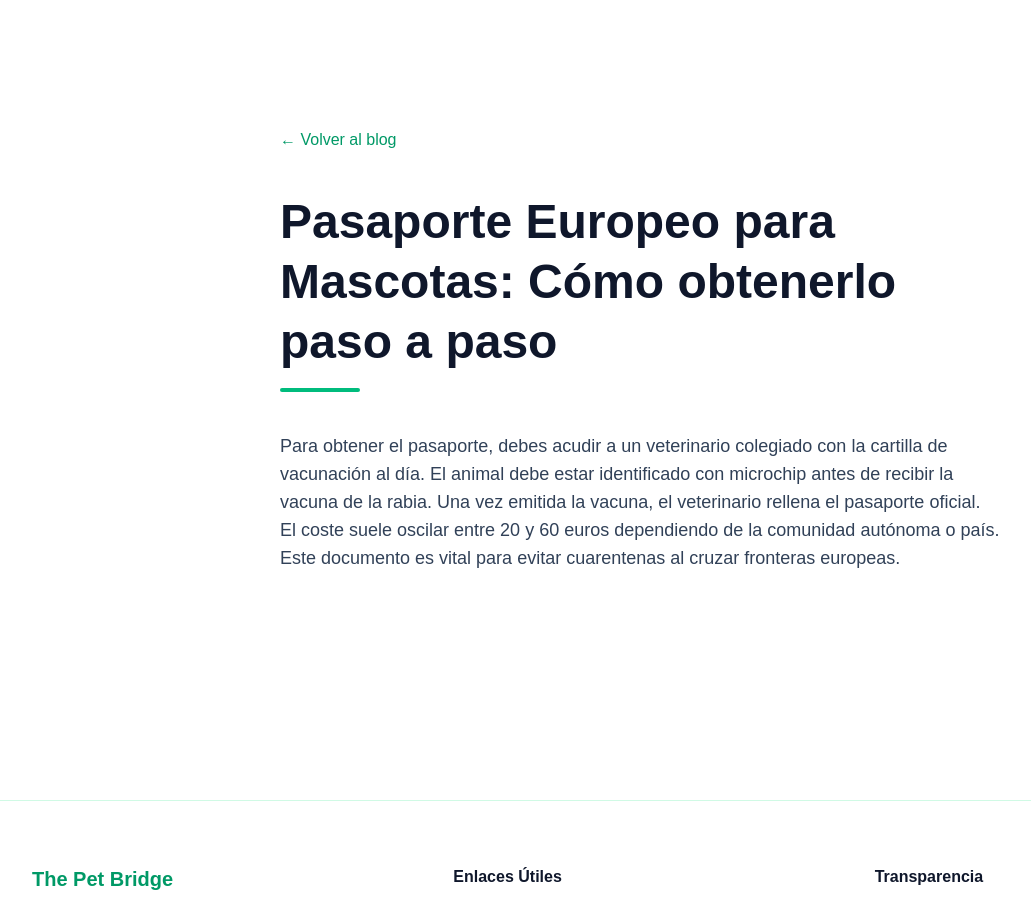
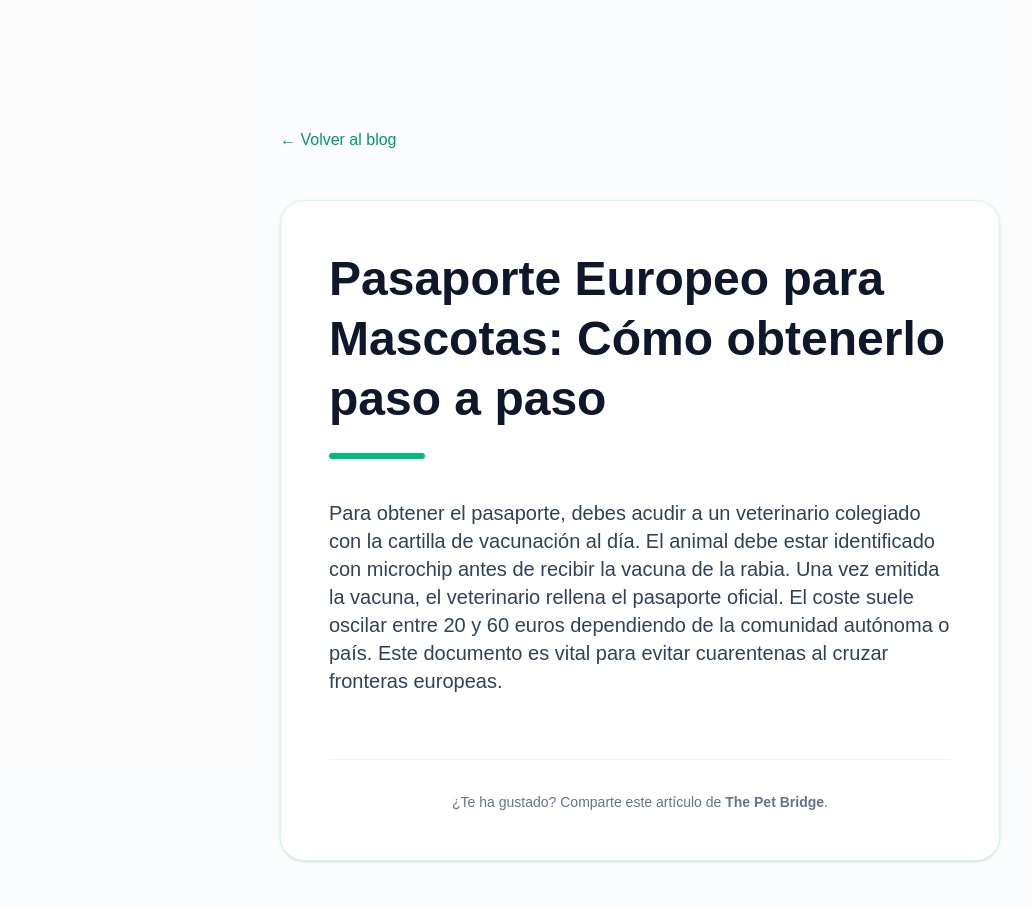
Before and after one commit to eduardochapellin1-debug/thepetbridge, a Next.js app: page /blog/como-obtener-pasaporte-europeo in a window 1280 px wide. Shown: the top 907 px of the page, without its empty margins (0-1031 px from the left). Built offline with nearby package versions, Linux system fonts and the light colour scheme.

Commit message:
UI: mejorado diseño de lectura del blog

```diff
--- a/app/blog/[slug]/page.tsx
+++ b/app/blog/[slug]/page.tsx
@@ -2,13 +2,9 @@ import { BLOG_POSTS } from '../../data/posts';
 import Link from 'next/link';
 import { notFound } from 'next/navigation';
 
-// Hacemos la función asíncrona (async) para que espere a los params
 export default async function PostPage({ params }: { params: Promise<{ slug: string }> }) {
-  // Esperamos a que los params lleguen
   const resolvedParams = await params;
   const slug = resolvedParams.slug;
-
-  // Buscamos el post
   const post = BLOG_POSTS[slug as keyof typeof BLOG_POSTS];
 
   if (!post) {
@@ -16,26 +12,33 @@ export default async function PostPage({ params }: { params: Promise<{ slug: str
   }
 
   return (
-    <main className="min-h-screen bg-white pt-32 pb-20">
+    <main className="min-h-screen bg-slate-50/50 pt-32 pb-20">
       <div className="max-w-3xl mx-auto px-6">
         <Link
           href="/blog"
-          className="text-emerald-600 hover:text-emerald-700 font-medium flex items-center gap-2 mb-10 transition-colors"
+          className="text-emerald-600 hover:text-emerald-700 font-medium flex items-center gap-2 mb-12 transition-all hover:-translate-x-1"
         >
           ← Volver al blog
         </Link>
 
-        <article>
+        <article className="bg-white p-8 md:p-12 rounded-3xl shadow-sm border border-emerald-100">
           <header className="mb-10">
-            <h1 className="text-4xl md:text-5xl font-bold text-slate-900 leading-tight mb-4 text-left">
+            <h1 className="text-3xl md:text-5xl font-extrabold text-slate-900 leading-tight mb-6">
               {post.title}
             </h1>
-            <div className="h-1 w-20 bg-emerald-500 rounded-full"></div>
+            <div className="h-1.5 w-24 bg-emerald-500 rounded-full"></div>
           </header>
 
-          <div className="prose prose-emerald lg:prose-xl text-slate-700 leading-relaxed text-left">
-            <p className="text-lg whitespace-pre-line">
+          <div className="prose prose-emerald prose-lg max-w-none text-slate-700 leading-relaxed">
+            {/* El whitespace-pre-line respeta los saltos de línea que pongas en el archivo de texto */}
+            <p className="whitespace-pre-line text-lg md:text-xl">
               {post.content}
+            </p>
+          </div>
+
+          <div className="mt-16 pt-8 border-t border-slate-100 text-center">
+            <p className="text-slate-500 text-sm">
+              ¿Te ha gustado? Comparte este artículo de <strong>The Pet Bridge</strong>.
             </p>
           </div>
         </article>
```
